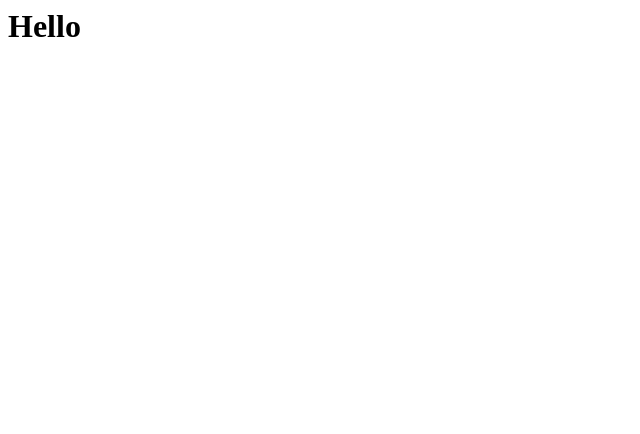
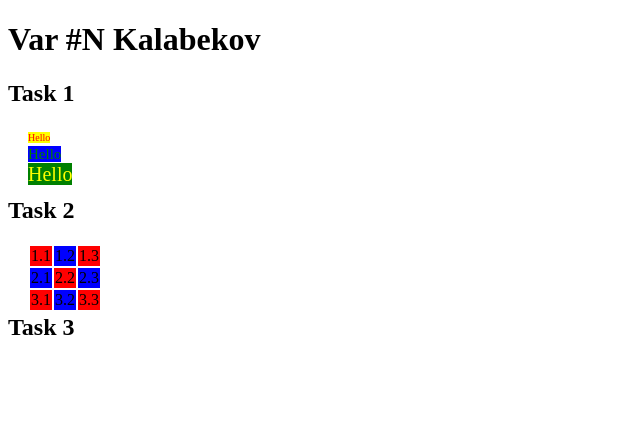
Before and after one commit to KalabekovMagomed/magomed.github.io, a plain HTML site: page index.html in a window 1280 px wide. Shown: the whole page, without its empty margins (0-640 px from the left). Drawn offline with Linux system fonts and the light colour scheme.

Commit message:
Update index.html

```diff
--- a/index.html
+++ b/index.html
@@ -1 +1,66 @@
-<h1>Hello</h1>
+<!DOCTYPE HTML>
+<html>
+<head>
+	<meta charset="utf-8">
+	<style>
+	    div {
+	    	width: 50px;
+	    	height: 50px;
+	    	margin: 20px;
+	    }
+	    p1 {
+	    	color:red;
+            font-size:10px;
+            background-color:yellow;
+	    }
+	    p2{
+	    	color:green;
+	    	font-size:15px;
+	    	background-color:blue;
+	    }
+	    p3{
+	    	color:yellow;
+            font-size:20px;
+            background-color:green;
+	    }
+	    .type1 {
+	    	background-color:red;
+	    }
+	    .type2 {
+	    	background-color:blue;
+	    }
+	</style>
+</head>
+<body>
+	<h1>Var #N Kalabekov</h1>
+	<h2>Task 1</h2>
+	<div>
+	<p1>Hello</p1>
+	<p2>Hello</p2>
+	<p3>Hello</p3>
+	</div>
+	<h2>Task 2</h2>
+	<div>
+		<table>
+			<tr>
+				<td class="type1">1.1</td>
+				<td class="type2">1.2</td>
+				<td class="type1">1.3</td>
+			</tr>
+			<tr>
+				<td class="type2">2.1</td>
+				<td class="type1">2.2</td>
+				<td class="type2">2.3</td>
+			</tr>
+			<tr>
+				<td class="type1">3.1</td>
+				<td class="type2">3.2</td>
+				<td class="type1">3.3</td>
+			</tr>
+		</table>
+	</div>
+	<h2>Task 3</h2>
+	<div>
+	</div>
+	</body>
+</html>
```
